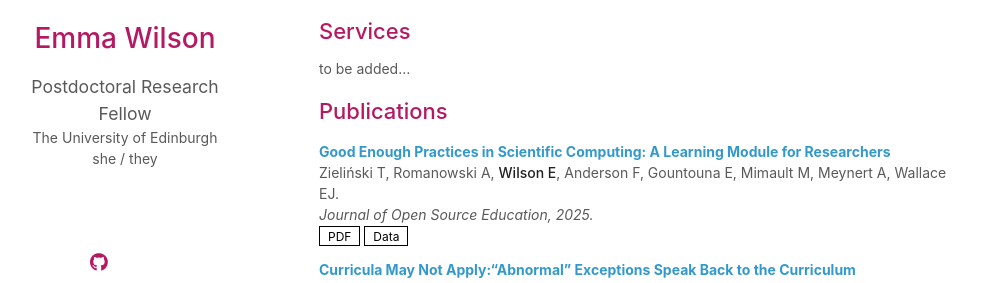
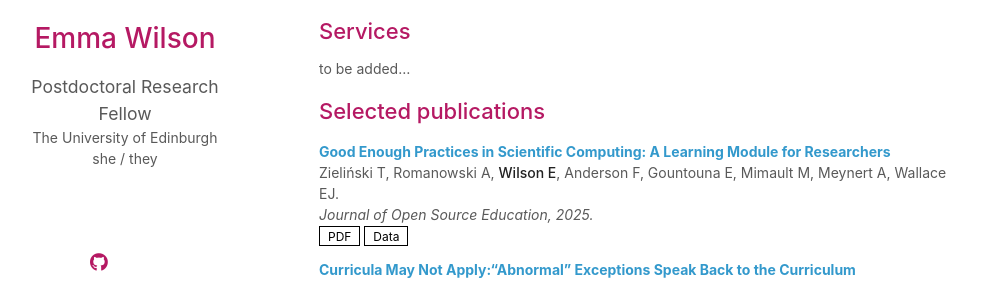
Before and after one commit to emma-wilson/emma-wilson.github.io, a Jekyll site: the page built from index.md, in a window 1280 px wide and 1352 px high. Shown: the part 240-523 px from the top of the window, without its empty margins (151-1150 px from the left). Built offline with Jekyll 4.4.1, drawn with Linux system fonts in a browser that asks for light colours; nearby versions of some CDN libraries; comment, search, counter and statistics services are not loaded; a style sheet for code colours, icons or effects is not loaded; our own code applies the rules of GitHub Pages for plain Markdown files.

Commit message:
Rename to selected publications

```diff
--- a/_includes/publications.md
+++ b/_includes/publications.md
@@ -1,4 +1,4 @@
-<h2 id="publications" style="margin: 2px 0px -15px;">Publications</h2>
+<h2 id="publications" style="margin: 2px 0px -15px;">Selected publications</h2>
 <script type='text/javascript' src='https://d1bxh8uas1mnw7.cloudfront.net/assets/embed.js'></script>
 
 <div class="publications">
```
